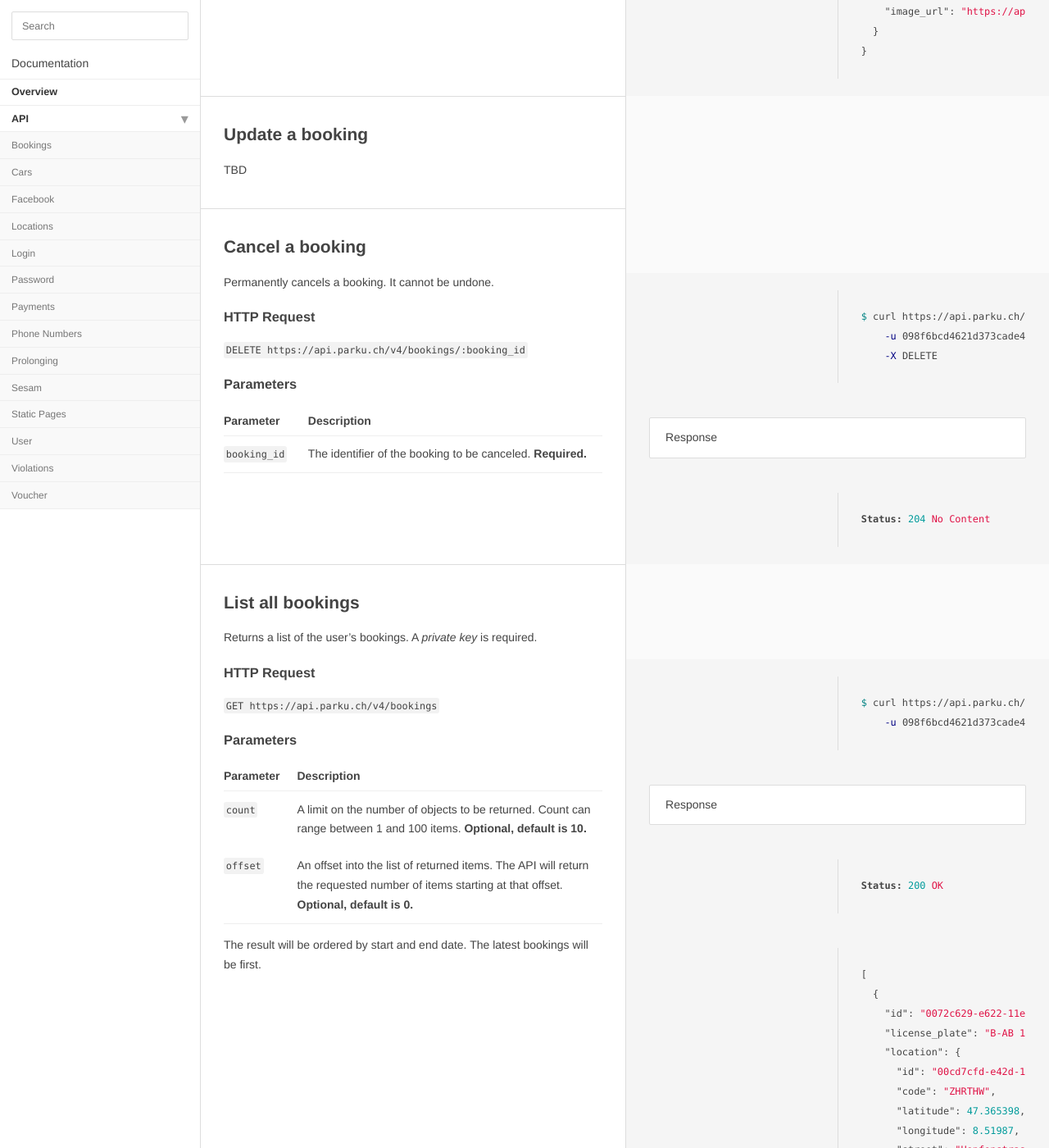
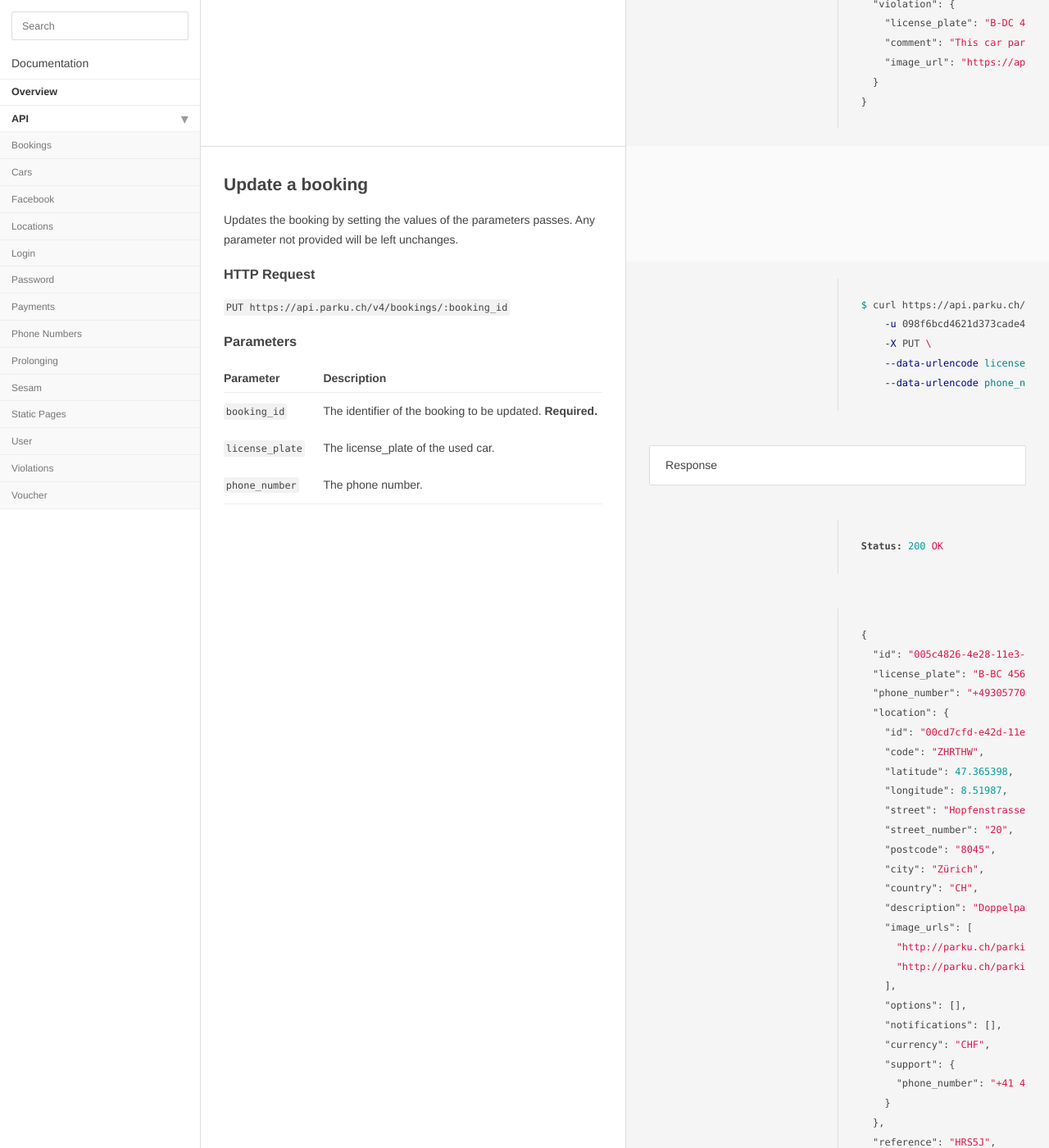
Before and after one commit to parku/docs, a Jekyll site: the page built from api/bookings.md, in a window 1280 px wide and 1400 px high, scrolled down 3232 px. Shown: the whole window at 82% size. Built offline with Jekyll 4.4.1, drawn with Linux system fonts in a browser that asks for light colours; Markdown is read by kramdown in place of the engine named in the settings; some of the changed text lies outside the part shown.

Commit message:
Update Bookings.

````diff
--- a/api/bookings.md
+++ b/api/bookings.md
@@ -98,6 +98,8 @@ Parameter      | Description
 
 ## Retrieve a booking
 
+Retrieves the details of an existing booking. You need only supply the unique booking identifier that was returned upon booking creation.
+
 ```sh
 $ curl {{ site.parku.api }}/bookings/005c4826-4e28-11e3-a675-d43d7eece53d \
     -u 098f6bcd4621d373cade4e832627b4f6:parku
@@ -163,9 +163,74 @@ Parameter      | Description
 
 ## Update a booking
 
-TBD
+Updates the booking by setting the values of the parameters passes. Any parameter not provided will be left unchanges.
+
+```sh
+$ curl {{ site.parku.api }}/bookings \
+    -u 098f6bcd4621d373cade4e832627b4f6:parku \
+    -X PUT \
+    --data-urlencode license_plate="B-BC 4567" \
+    --data-urlencode phone_number="+493057701871"
+```
+
+> Response
+
+```nginx
+Status: 200 OK
+```
+
+```json
+{
+  "id": "005c4826-4e28-11e3-a675-d43d7eece53d",
+  "license_plate": "B-BC 4567",
+  "phone_number": "+493057701871",
+  "location": {
+    "id": "00cd7cfd-e42d-11e2-8bf1-8a83f3373875",
+    "code": "ZHRTHW",
+    "latitude": 47.365398,
+    "longitude": 8.51987,
+    "street": "Hopfenstrasse",
+    "street_number": "20",
+    "postcode": "8045",
+    "city": "Zürich",
+    "country": "CH",
+    "description": "Doppelparkplatz. Jedoch nur für ein Auto zu vermieten. Die andere Hälfte wird benötigt. Aufteilung wie im Bild.",
+    "image_urls": [
+      "http://parku.ch/parkingspace/00cd7cfd-e42d-11e2-8bf1-8a83f3373875/image",
+      "http://parku.ch/parkingspace/00cd7cfd-e42d-11e2-8bf1-8a83f3373875/image"
+    ],
+    "options": [],
+    "notifications": [],
+    "currency": "CHF",
+    "support": {
+      "phone_number": "+41 43 928 72 52"
+    }
+  },
+  "reference": "HRS5J",
+  "date_start": "{{ site.time | date: '%Y-%m-%d' }}T10:00:00{{ site.time | date: '%z' }}",
+  "date_end": "{{ site.time | date: '%Y-%m-%d' }}T16:30:00{{ site.time | date: '%z' }}",
+  "price": 13.75,
+  "currency": "CHF",
+  "violation": null
+}
+```
+
+### HTTP Request
+
+`PUT {{ site.parku.api }}/bookings/:booking_id`
+
+### Parameters
+
+Parameter      | Description
+---            | ---
+`booking_id`   | The identifier of the booking to be updated. __Required.__
+`license_plate`| The license_plate of the used car.
+`phone_number` | The phone number.
+
 
 ## Cancel a booking
+
+Permanently cancels a booking. It cannot be undone.
 
 ```sh
 $ curl {{ site.parku.api }}/bookings/005c4826-4e28-11e3-a675-d43d7eece53d \
@@ -178,8 +243,6 @@ $ curl {{ site.parku.api }}/bookings/005c4826-4e28-11e3-a675-d43d7eece53d \
 ```nginx
 Status: 204 No Content
 ```
-
-Permanently cancels a booking. It cannot be undone.
 
 ### HTTP Request
 
````
Also changed, not shown: other parts of api/bookings.md (+0 -2 lines).
